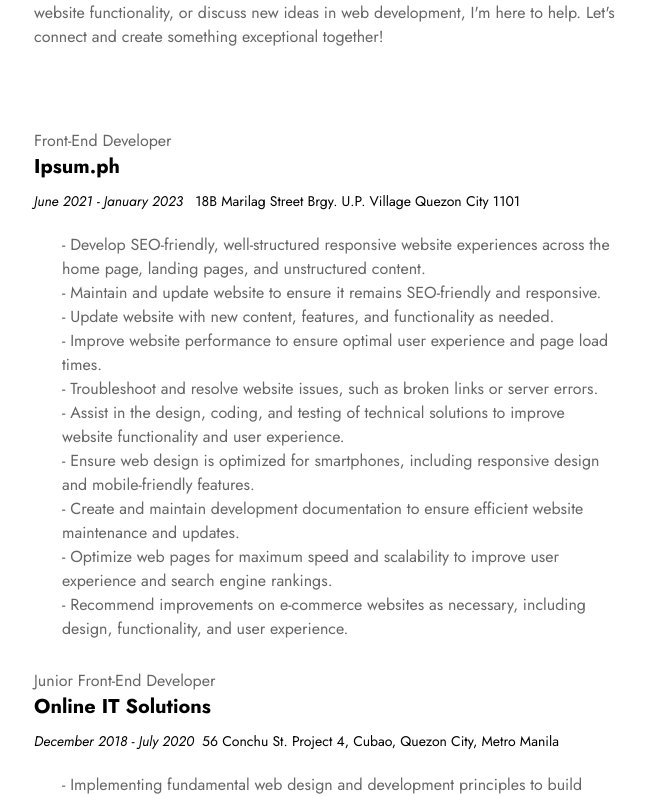
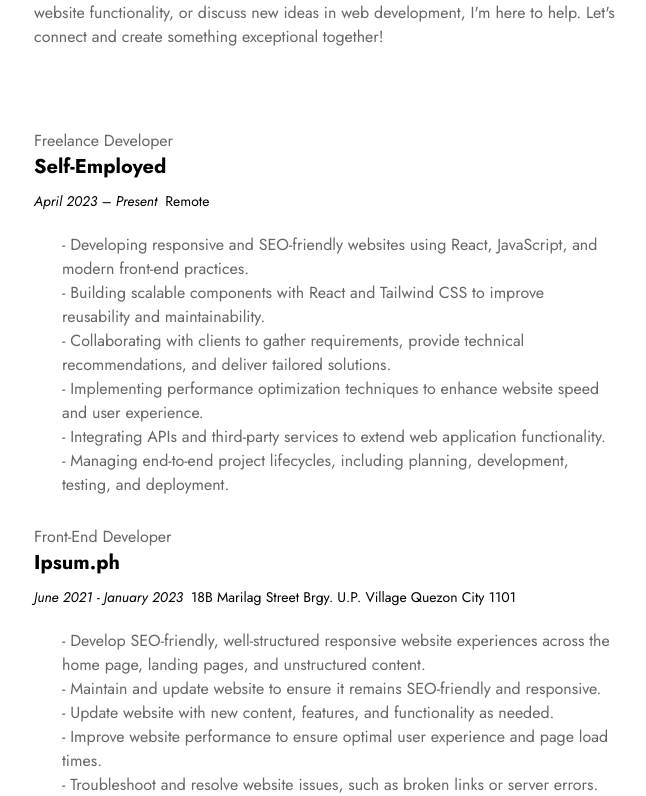
Before and after one commit to Mark-Alexis-Posadas/react-portfolio, a React (Vite) app: page / in a window 1280 px wide. Shown: the part 1127-1923 px from the top of the page, without its empty margins (558-1204 px from the left). Built offline with nearby package versions, Linux system fonts and the light colour scheme.

Commit message:
modify experince

```diff
--- a/src/App.tsx
+++ b/src/App.tsx
@@ -17,7 +17,6 @@ export default function App() {
   };
 
   useEffect(() => {
-    // Apply theme on initial load
     if (toggleTheme) {
       document.body.classList.add("dark");
     } else {
--- a/src/data/experience.ts
+++ b/src/data/experience.ts
@@ -1,12 +1,28 @@
 import { v4 as uuidv4 } from "uuid";
 import { Experience } from "../types/experience";
+
 const experienceData: Experience[] = [
+  {
+    id: uuidv4(),
+    title: "Freelance Developer",
+    company: "Self-Employed",
+    date: "April 2023 – Present",
+    address: "Remote",
+    jobDescriptions: [
+      "Developing responsive and SEO-friendly websites using React, JavaScript, and modern front-end practices.",
+      "Building scalable components with React and Tailwind CSS to improve reusability and maintainability.",
+      "Collaborating with clients to gather requirements, provide technical recommendations, and deliver tailored solutions.",
+      "Implementing performance optimization techniques to enhance website speed and user experience.",
+      "Integrating APIs and third-party services to extend web application functionality.",
+      "Managing end-to-end project lifecycles, including planning, development, testing, and deployment.",
+    ],
+  },
   {
     id: uuidv4(),
     title: "Front-End Developer",
     company: "Ipsum.ph",
     date: "June 2021 - January 2023",
-    address: " 18B Marilag Street Brgy. U.P. Village Quezon City 1101",
+    address: "18B Marilag Street Brgy. U.P. Village Quezon City 1101",
     jobDescriptions: [
       "Develop SEO-friendly, well-structured responsive website experiences across the home page, landing pages, and unstructured content.",
       "Maintain and update website to ensure it remains SEO-friendly and responsive.",
@@ -20,7 +36,6 @@ const experienceData: Experience[] = [
       "Recommend improvements on e-commerce websites as necessary, including design, functionality, and user experience.",
     ],
   },
-
   {
     id: uuidv4(),
     title: "Junior Front-End Developer",
```
